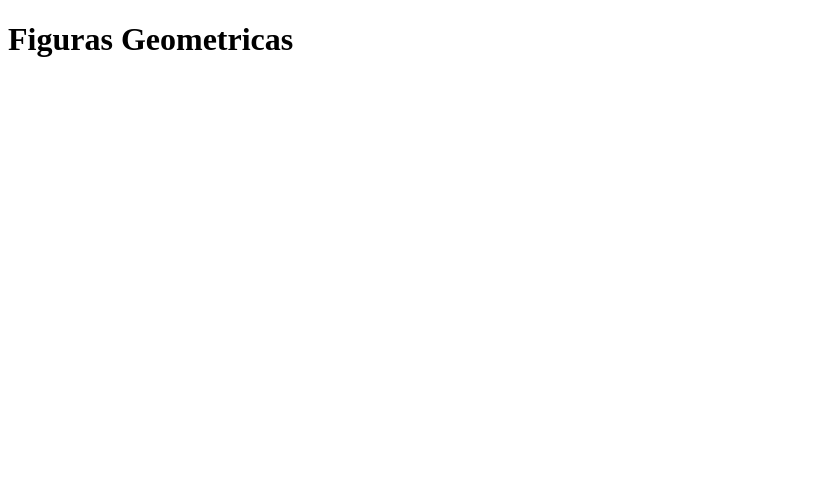
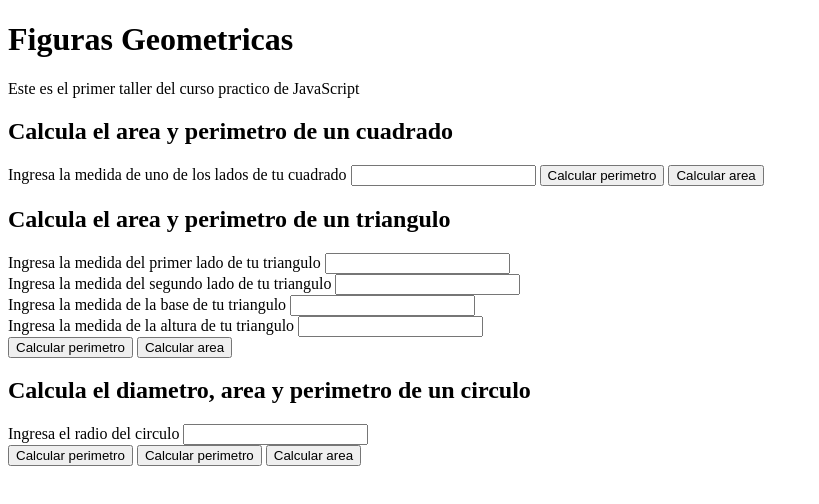
Before and after one commit to gorojasvictor/Platzi-curso-practico-javascript1, a website: page index.html in a window 1280 px wide. Shown: the whole page, without its empty margins (0-819 px from the left). Drawn offline with Linux system fonts and the light colour scheme.

Commit message:
html y js vinculados prueba1

```diff
--- a/index.html
+++ b/index.html
@@ -7,9 +7,79 @@
   <title>Figuras Geometricas | Curso Practico JavaScript en Platzi</title>
 </head>
 <body>
-  <h1>
-    Figuras Geometricas
-  </h1>
+  <header>
+    <h1>Figuras Geometricas</h1>
+    <p>Este es el primer taller del curso practico de JavaScript</p>
+  </header>
+  <section>
+    <h2>Calcula el area y perimetro de un cuadrado</h2>
+    <form>
+      <label for="InputCuadrado">
+        Ingresa la medida de uno de los lados de tu cuadrado
+      </label>
+      <input id="InputCuadrado" type="number"/>
+      <button type="button" onclick="calcularPerimetroCuadrado()">
+        Calcular perimetro
+      </button>
+      <button type="button"onclick="calcularAreaCuadrado()">
+        Calcular area
+      </button>
+    </form>
+    <h2>Calcula el area y perimetro de un triangulo</h2>
+    <form>
+      <label for="InputTrianguloLado1">
+        Ingresa la medida del primer lado de tu triangulo
+      </label>
+      <input id="InputTrianguloLado1" type="number"/><br>
+      <label for="InputTrianguloLado2">
+        Ingresa la medida del segundo lado de tu triangulo
+      </label>
+      <input id="InputTrianguloLado2" type="number"/><br>
+      <label for="InputTrianguloBase">
+        Ingresa la medida de la base de tu triangulo
+      </label>
+      <input id="InputTrianguloBase" type="number"/><br>
+      <label for="InputTrianguloBase">
+        Ingresa la medida de la altura de tu triangulo
+      </label>
+      <input id="InputTrianguloAltura" type="number"/><br>
+      <button type="button" onclick="calcularPerimetroTriangulo()">
+        Calcular perimetro
+      </button>
+      <button type="button"onclick="calcularAreaTriangulo()">
+        Calcular area
+      </button>
+    </form>
+    <h2>Calcula el diametro, area y perimetro de un circulo</h2>
+    <form>
+      <label for="InputCirculoRadio">
+        Ingresa el radio del circulo
+      </label>
+      <input id="InputCirculoRadio" type="number"/><br>
+      <!--<label for="InputTrianguloLado2">
+        Ingresa la medida del segundo lado de tu triangulo
+      </label>
+      <input id="InputTrianguloLado2" type="number"/><br>
+      <label for="InputTrianguloBase">
+        Ingresa la medida de la base de tu triangulo
+      </label>
+      <input id="InputTrianguloBase" type="number"/><br>
+      <label for="InputTrianguloBase">
+        Ingresa la medida de la altura de tu triangulo
+      </label>
+      <input id="InputTrianguloAltura" type="number"/><br>-->
+      <button type="button" onclick="calcularDiametroCirculo()">
+        Calcular perimetro
+      </button>
+      <button type="button" onclick="calcularPerimetroCirculo()">
+        Calcular perimetro
+      </button>
+      <button type="button"onclick="calcularAreaCirculo()">
+        Calcular area
+      </button>
+    </form>
+  </section>
+
   <script
     src="index.js">
   </script>
--- a/index.js
+++ b/index.js
@@ -89,3 +89,53 @@ function perimetroCirculo(radio){
 function areaCirculo(radio){
   return (radio * radio) * PI;
 };
+
+function calcularPerimetroCuadrado(){
+  const lado1 = document.getElementById("InputCuadrado");
+  const value = input.value;
+  const perimetro = perimetroCuadrado(value);
+  alert(perimetro);
+}
+
+function calcularAreaCuadrado(){
+  const input = document.getElementById("InputCuadrado");
+  const value = input.value;
+  const area = areaCuadrado(value);
+  alert(area);
+}
+
+//Triangulo
+function calcularPerimetroTriangulo(){
+  const lado1 = document.getElementById("InputTrianguloLado1");
+  const value1 = Number(lado1.value);
+  const lado2 = document.getElementById("InputTrianguloLado2");
+  const value2 = Number(lado2.value);
+  const base = document.getElementById("InputTrianguloBase")
+  const value3 = Number(base.value);
+  const perimetro = perimetroTriangulo(value1, value2, value3);
+  alert(perimetro);
+}
+
+function calcularAreaTriangulo(){
+  const base = document.getElementById("InputTrianguloBase");
+  const value1 = Number(base.value);
+  const altura = document.getElementById("InputTrianguloAltura");
+  const value2 = Number(altura.value);
+  const area = areaTriangulo(value1, value2);
+  alert(area);
+}
+
+// Circulo
+function calcularDiametroCirculo(){
+  const radio = document.getElementById("InputCirculoRadio");
+  const value1 = Number(radio.value);
+  const diametro = diametroCirculo(value1);
+  alert(diametro);
+}
+
+function calcularPerimetroCirculo(){
+  const radio = document.getElementById("InputCirculoRadio");
+  const value1 = Number(radio.value)
+  const perimetro = perimetroCirculo(value1)
+  alert(perimetro);
+}
```
